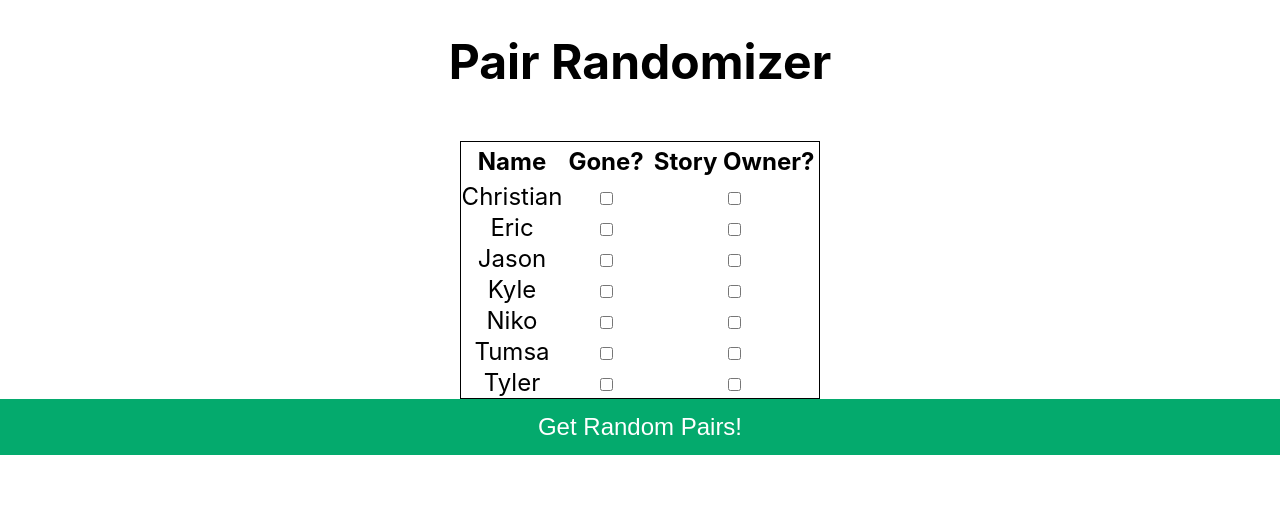
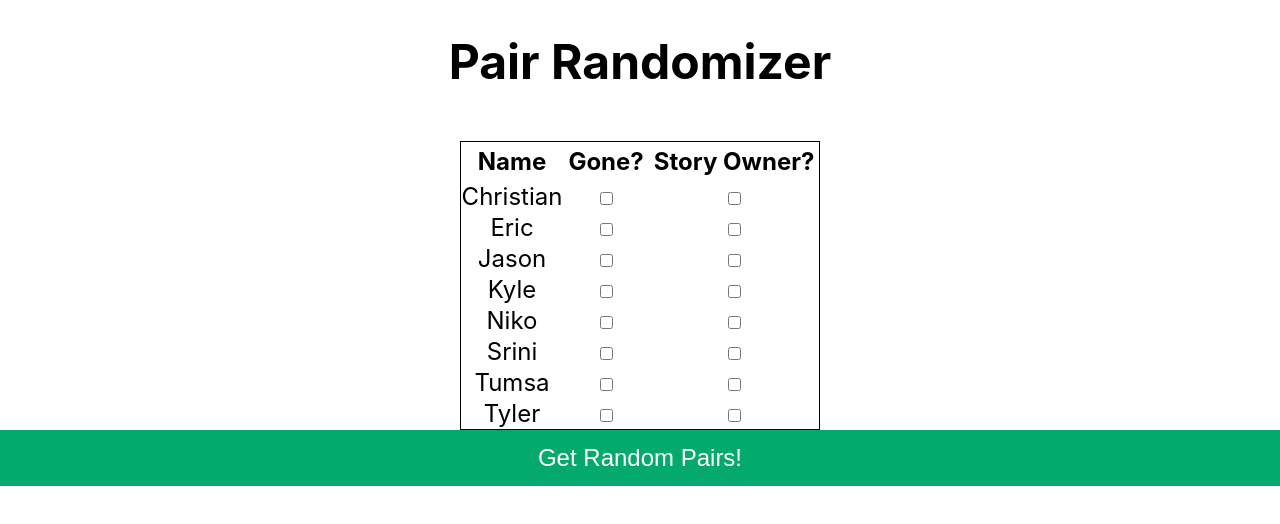
Before and after one commit to c-shinkle/pair-randomizer-ui, a React (Create React App) app: page / in a window 1280 px wide. Shown: the top 524 px of the page. Built offline with nearby package versions, Linux system fonts and the light colour scheme.

Commit message:
Add Srini

```diff
--- a/src/App.tsx
+++ b/src/App.tsx
@@ -14,6 +14,7 @@ const names = [
   "Jason",
   "Kyle",
   "Niko",
+  "Srini",
   "Tumsa",
   "Tyler",
 ];
```
